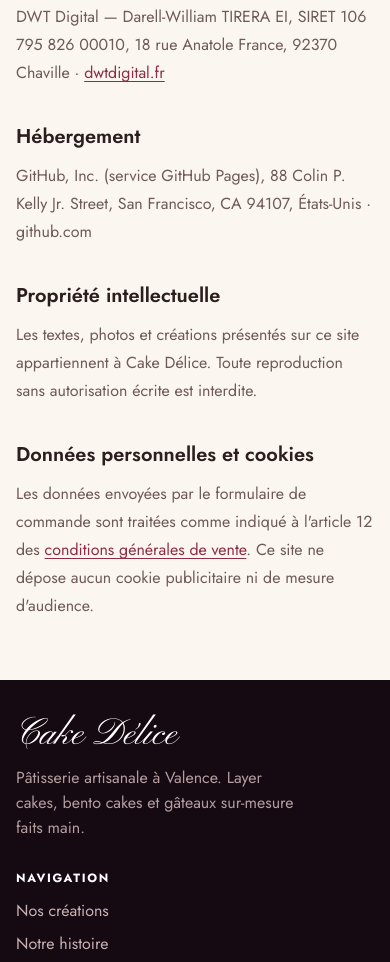
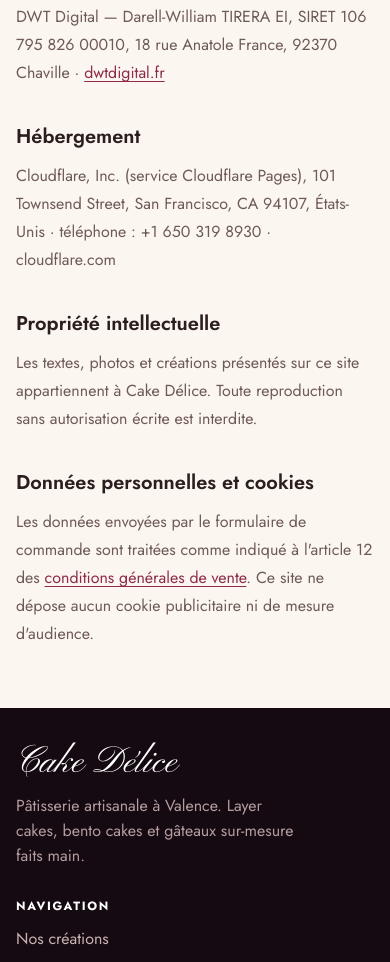
Before and after one commit to dwtdigital-clients/Lise, a plain HTML site: page mentions-legales.html in a window 390 px wide. Shown: the part 924-1886 px from the top of the page. Drawn offline with nearby package versions, Linux system fonts and the light colour scheme.

Commit message:
Mentions légales : hébergeur Cloudflare Pages (au lieu de GitHub Pages)
Le site de cake-delice.fr sera servi par Cloudflare Pages : nom, adresse
et téléphone de l'hébergeur mis à jour (obligation LCEN).

Co-Authored-By: Claude Opus 5.5 <noreply@anthropic.com>
Claude-Session: https://claude.ai/code/session_01DJZWB8NMM4nLmhasVJEPLu

```diff
--- a/mentions-legales.html
+++ b/mentions-legales.html
@@ -78,7 +78,7 @@
     </div>
     <div data-repere="Hébergement">
       <h2>Hébergement</h2>
-      <p>GitHub, Inc. (service GitHub Pages), 88 Colin P. Kelly Jr. Street, San Francisco, CA 94107, États-Unis · github.com</p>
+      <p>Cloudflare, Inc. (service Cloudflare Pages), 101 Townsend Street, San Francisco, CA 94107, États-Unis · téléphone&nbsp;: <span style="white-space:nowrap">+1&nbsp;650&nbsp;319&nbsp;8930</span> · cloudflare.com</p>
     </div>
     <div data-repere="Propriété intellectuelle">
       <h2>Propriété intellectuelle</h2>
```
